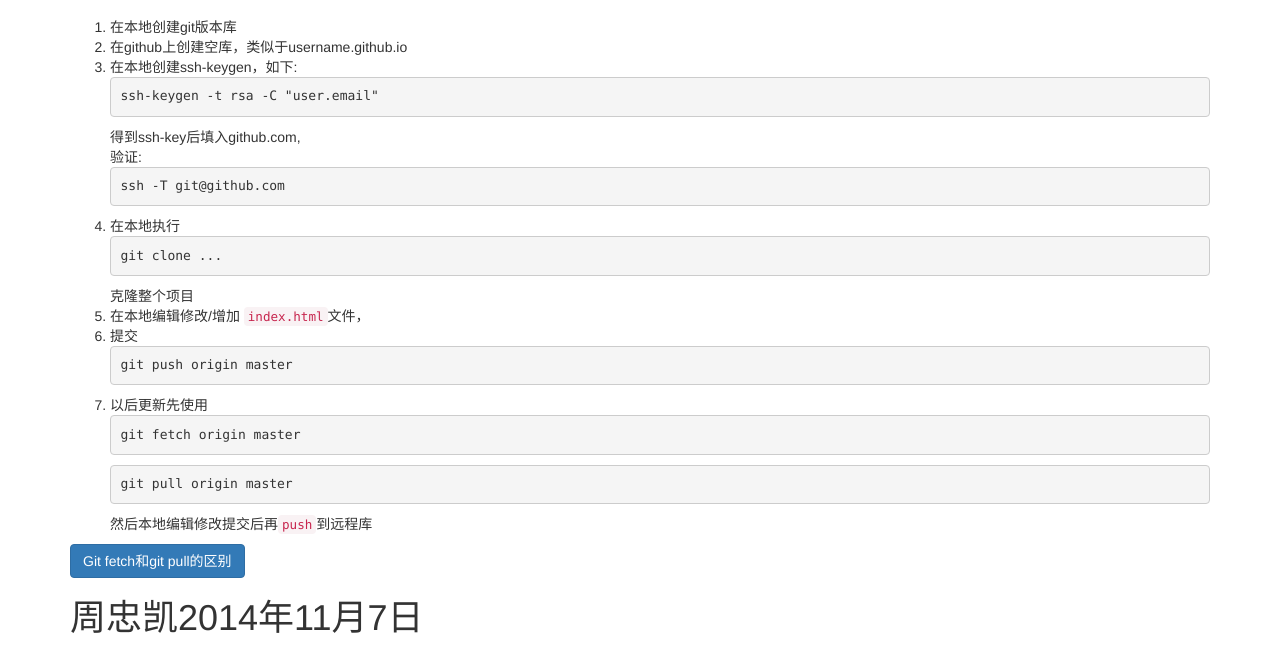
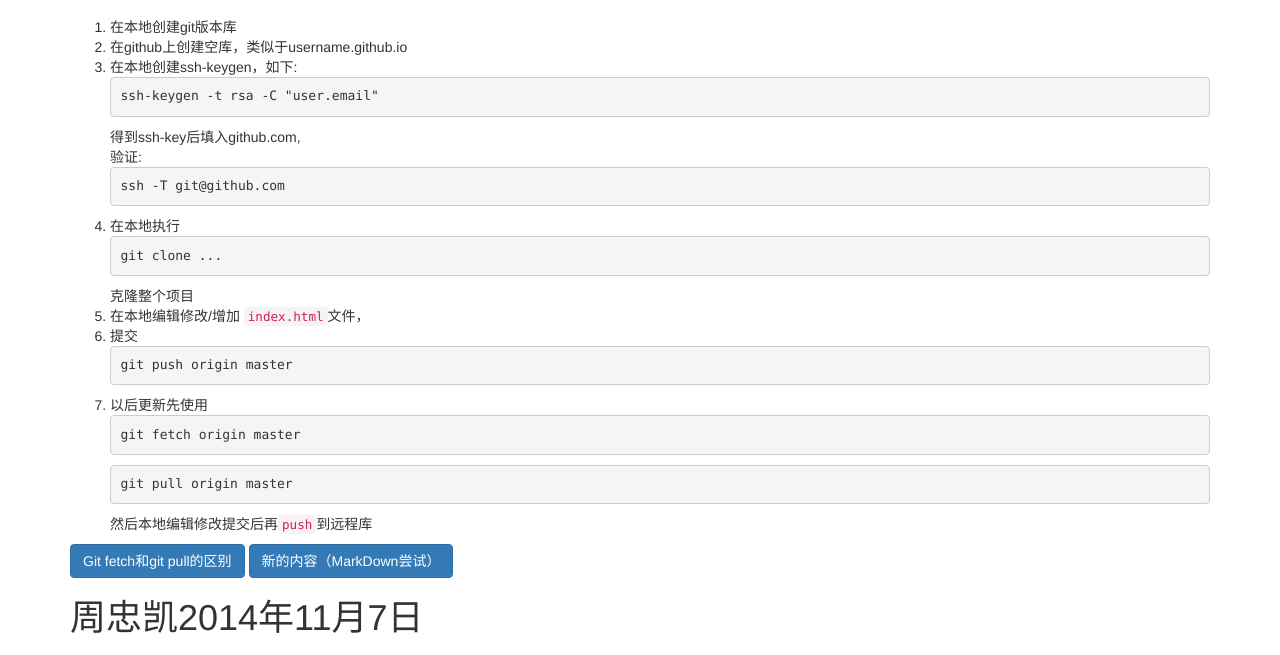
Before and after one commit to zhouzhongkai/cshijiel.github.io, a plain HTML site: page index.html in a window 1280 px wide. Shown: the part 102-757 px from the top of the page. Drawn offline with nearby package versions, Linux system fonts and the light colour scheme.

Commit message:
try to use MarkDown in index.html

```diff
--- a/index.html
+++ b/index.html
@@ -36,6 +36,7 @@
 						</li>
 					</ol>
 					<a href="http://blog.csdn.net/hudashi/article/details/7664457" class="btn btn-primary" target="_blank">Git fetch和git pull的区别</a>
+					<a href="https://github.com/cshijiel/cshijiel.github.io/blob/master/roc/http-json-rest.md" class="btn btn-primary" target="_blank">新的内容（MarkDown尝试）</a>
 				</div>
 
 
```
